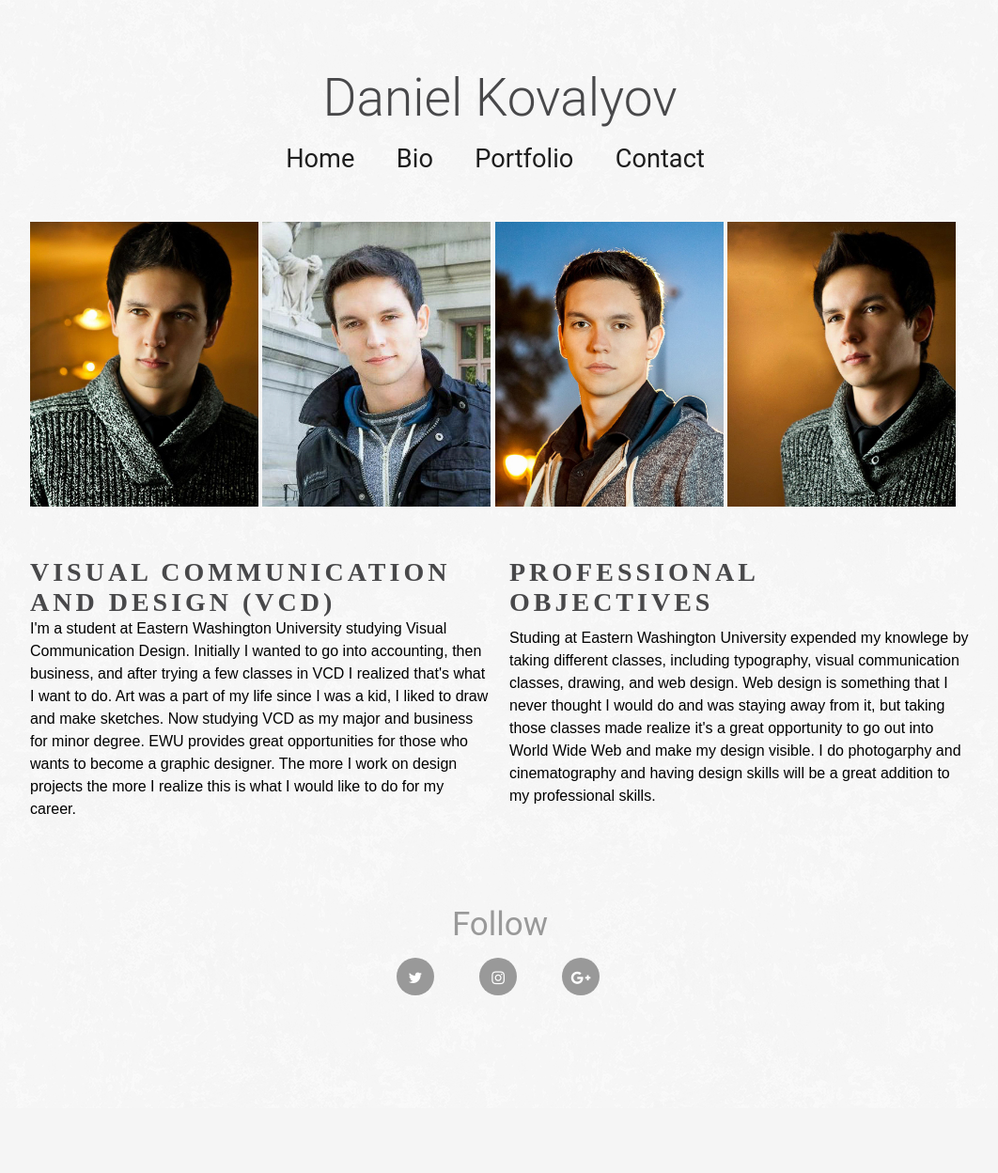
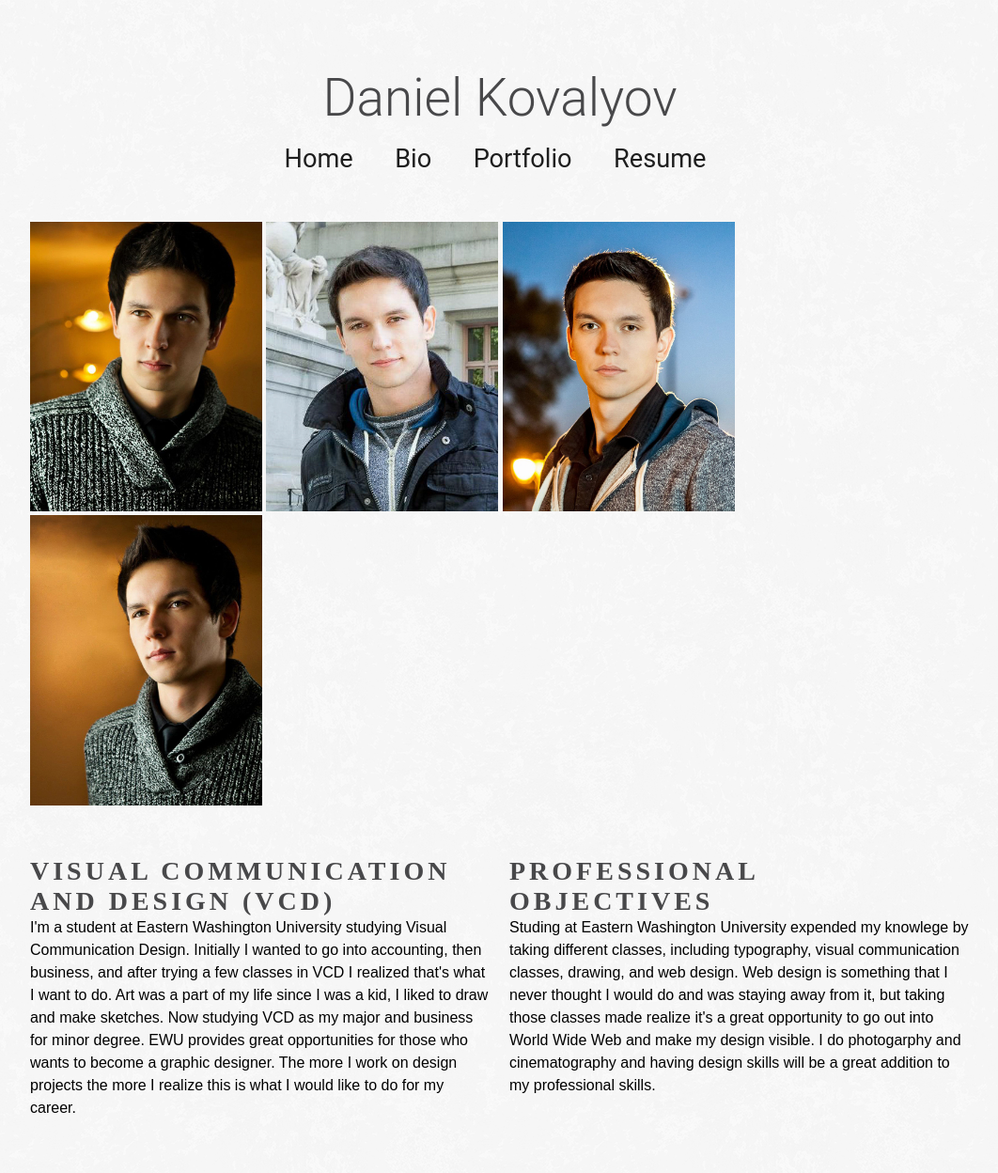
Before and after one commit to danielk7/p1-bio, a plain HTML site: page index.html in a window 1280 px wide. Shown: the top 1248 px of the page at 94% size, without its empty margins (108-1170 px from the left). Before the commit the page ends 1179 px from the top, so only its background shows below. Drawn offline with Linux system fonts and the light colour scheme; a web font is replaced by a local one.

Commit message:
Version 17
* Making corrections to page
* Photo width increase to 247px

```diff
--- a/css/styles.css
+++ b/css/styles.css
@@ -79,7 +79,7 @@ nav ul li a:hover {
 }
 
 img {
-	width: 243px;
+	width: 247px;
 	margin: auto;
 }
 
@@ -189,13 +189,14 @@ section{
 
 
 .social li a{
+	font-size: 25px;
 	display: inline-block;
 	float: left;
 	width: 40px;
 	height: 40px;
 	margin-right: 3rem;
 	text-align: center;
-	padding-top: 13px;
+	padding-top: 6px;
 
 	-webkit-border-radius:20px;
 	-moz-border-radius:20px;
--- a/index.html
+++ b/index.html
@@ -2,7 +2,7 @@
 <html lang="en">
 <head>
   <meta charset="UTF-8" />
-  <title>Daniel</title>
+  <title>Daniel Bio</title>
 
 
   <link hrel="../img/icon.ico" ref="icon.ico">
@@ -29,7 +29,7 @@
     <li><a href="#">Home</a></li>
     <li><a href="#">Bio</a></li>
     <li><a href="#">Portfolio</a></li>
-    <li><a href="#">Contact</a></li>
+    <li><a href="http://danielk7.github.io/p2-resume/">Resume</a></li>
   </ul>
 </nav>
 </div>
@@ -47,12 +47,9 @@
 			<p>I'm a student at Eastern Washington University studying Visual Communication Design. Initially I wanted to go into accounting, then business, and after trying a few classes in VCD I realized that's what I want to do. Art was a part of my life since I was a kid, I liked to draw and make sketches. Now studying VCD as my major and business for minor degree. EWU provides great opportunities for those who wants to become a graphic designer. The more I work on design projects the more I realize this is what I would like to do for my career.</p>
 		</div>
 
-		<div class="grid_6 omega">
-		<h3>Professional Objectives</h3>
-		<p></p>
-		</div>
 
 		<div class="grid_6 omega">
+			<h3>Professional Objectives</h3>
 			<p>Studing at Eastern Washington University expended my knowlege by taking different classes, including typography, visual communication classes, drawing, and web design. Web design is something that I never thought I would do and was staying away from it, but taking those classes made realize it's a great opportunity to go out into World Wide Web and make my design visible. I do photogarphy and cinematography and having design skills will be a great addition to my professional skills.</p>
 		</div>
 
```
